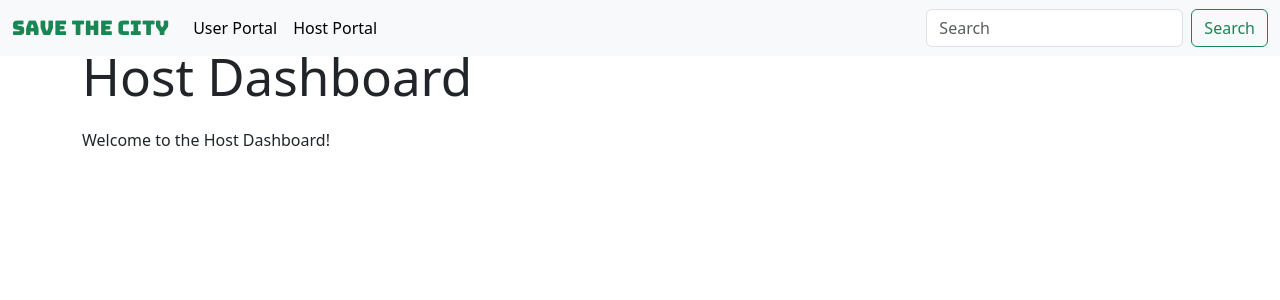
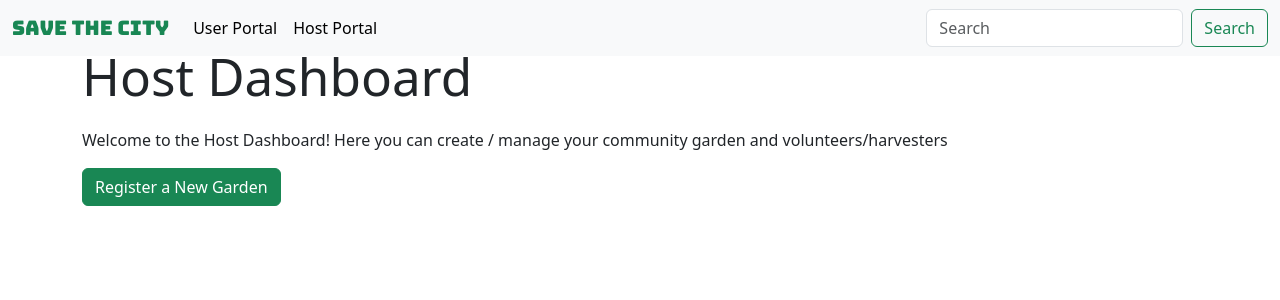
Before and after one commit to UW-INFO442-WI26/save-the-city, a React (Vite) app: page /host in a window 1280 px wide. Shown: the top 300 px of the page. Built offline with nearby package versions, Linux system fonts and the light colour scheme.

Commit message:
adds button to host dash to select a location for a new community garden

```diff
--- a/src/hostDash.jsx
+++ b/src/hostDash.jsx
@@ -1,11 +1,21 @@
-import React from 'react';
+import React, { useState } from 'react';
 
 export default function HostDash() {
+  const [showMap, setShowMap] = useState(false);
   return (
     <div className="container mt-5">
       <h1 className="mb-4">Host Dashboard</h1>
-      <p>Welcome to the Host Dashboard! </p>
-      {/* Add more dashboard features here */}
+      <p>Welcome to the Host Dashboard! Here you can create / manage your community garden and volunteers/harvesters</p>
+      <button className="btn btn-success" onClick={() => setShowMap(true)}>
+        Register a New Garden
+      </button>
+
+      {showMap && (
+        <div className="map-overlay">
+          {/* Placeholder for the map component */}
+          <button onClick={() => setShowMap(false)} className="btn btn-danger close-btn">Cancel</button>
+        </div>
+      )}
     </div>
   );
 }
--- a/src/index.css
+++ b/src/index.css
@@ -57,6 +57,17 @@
   width: 100%;
 }
 
+.map-overlay {
+  position: fixed;
+  top: 0;
+  left: 0;
+  width: 100%;
+  height: 100%;
+  z-index: 1000;
+  background-color:lightgray;
+  padding-top: 60px;
+}
+
 /* end map rules */
 
 a {
```
